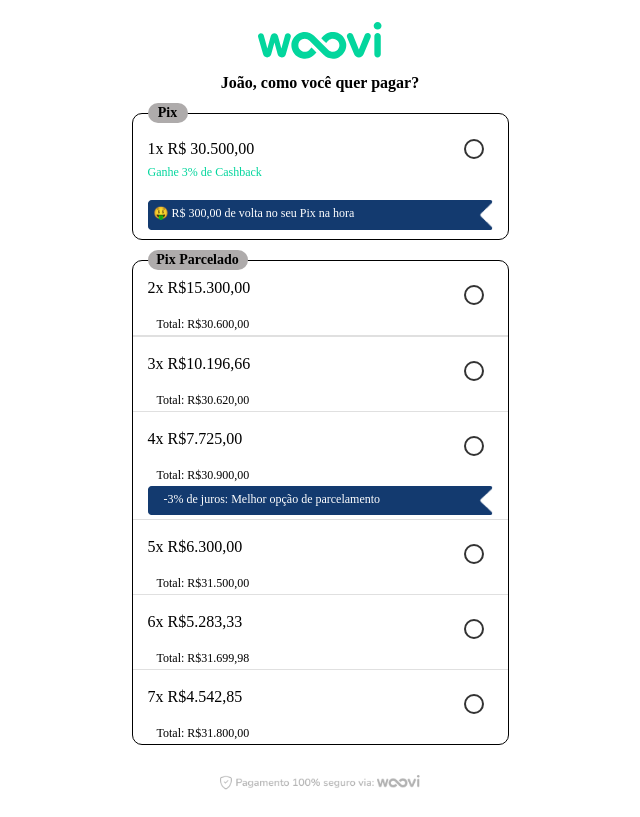
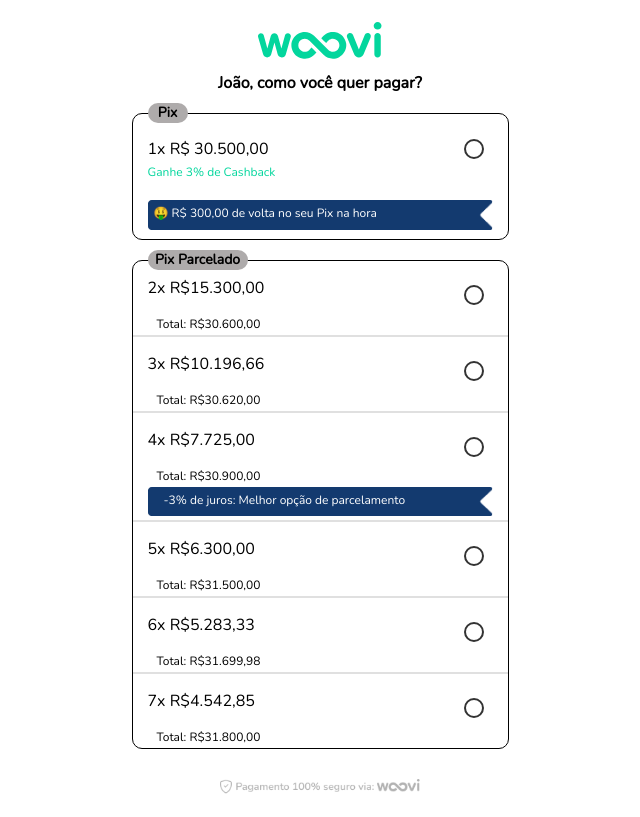
Before and after one commit to GustavEvangelista/my-first-payment-page, a React (Vite) app: page / in a window 1280 px wide. Shown: the whole page, without its empty margins (320-960 px from the left). Built offline with nearby package versions, Linux system fonts and the light colour scheme.

Commit message:
Feat and Fix: BGradio e otimizado PixParcelado

```diff
--- a/src/App.jsx
+++ b/src/App.jsx
@@ -1,12 +1,15 @@
+/* eslint-disable no-undef */
 import './App.css'
 import FirstPage from './Pages/FirstPage'
-import SecondPage from './Pages/SecondPage'
+
 
 function App() {
 
   return (
     <>
+
       <FirstPage />
+
     </>
   )
 }
--- a/src/Pages/FirstPage.jsx
+++ b/src/Pages/FirstPage.jsx
@@ -6,6 +6,7 @@
 import PixParcelado from '../assets/components/PixParcelado';
 import Footer from '../assets/components/Footer';
 import { useState } from 'react';
+
 
 const FirstPage = () => {
     // Estado para controlar qual rádio está selecionado
--- a/src/assets/components/PixParcelado.jsx
+++ b/src/assets/components/PixParcelado.jsx
@@ -4,13 +4,23 @@
 import CheckIcon from '@mui/icons-material/Check';
 import { CustomRadio, NunitoTypography } from './PixStyledComponents';
 
+const icon = (
+    <span style={{ borderRadius: '50%', width: 16, height: 16, border: '2px solid #333' }} />
+);
+const checkedIcon = (
+    <CheckIcon style={{ fill: '#fff', background: '#03D69D', borderRadius: '50%', width: 16, height: 16, border: '2px solid #03D69D' }} />
+);
 
-const icon = <span style={{ borderRadius: '50%', width: 16, height: 16, border: '2px solid #333' }} />;
-const checkedIcon = <CheckIcon style={{ fill: '#fff', background: '#03D69D', borderRadius: '50%', width: 16, height: 16, border: '2px solid #03D69D' }} />;
+const options = [
+    { id: '2x', label: '2x R$15.300,00', total: 'R$30.600,00' },
+    { id: '3x', label: '3x R$10.196,66', total: 'R$30.620,00' },
+    { id: '4x', label: '4x R$7.725,00', total: 'R$30.900,00' },
+    { id: '5x', label: '5x R$6.300,00', total: 'R$31.500,00' },
+    { id: '6x', label: '6x R$5.283,33', total: 'R$31.699,98' },
+    { id: '7x', label: '7x R$4.542,85', total: 'R$31.800,00' },
+];
 
 const PixParcelado = ({ selectedOption, handleRadioClick }) => {
-
-
     return (
         <Box
             sx={{
@@ -38,66 +48,40 @@
                 </NunitoTypography>
             </Box>
 
-            <Box sx={{ background: selectedOption === '2x' ? '#bce3d8' : 'none', }}>
-
-
-                <Box sx={{
-                    borderTopRightRadius: '10px',
-                    borderTopLeftRadius: '10px',
+            {options.map((option, index) => (
+                <Box
+                    key={option.id}
+                    sx={{
+                        background: selectedOption === option.id ? '#bce3d8' : 'none',
+                        borderTopRightRadius: index === 0 ? '10px' : '0',
+                        borderTopLeftRadius: index === 0 ? '10px' : '0',
+                        borderBottomRightRadius: index === options.length - 1 ? '10px' : '0',
+                        borderBottomLeftRadius: index === options.length - 1 ? '10px' : '0',
+                    }}
+                >
+                    <Box
+                        sx={{
                             justifyContent: 'space-between',
                             display: 'flex',
                             padding: '15px',
-                    paddingBottom: '0'
-                }}>
-
-                    <NunitoTypography>2x R$15.300,00</NunitoTypography>
+                            paddingBottom: '0',
+                        }}
+                    >
+                        <NunitoTypography>{option.label}</NunitoTypography>
 
                         <CustomRadio
-                        checked={selectedOption === '2x'}
-                        onClick={() => handleRadioClick('2x')}
-                        icon={icon}
-                        checkedIcon={checkedIcon}
-                    />
-
-                </Box>
-
-                <NunitoTypography paddingLeft={3} variant="caption">
-                    Total: R$30.600,00
-                </NunitoTypography>
-
-
-                <Divider sx={{ border: selectedOption ? '0.1px solid #03d69d' : '0.1px solid rgba(0, 0, 0, 0.12)' }} />
-
-            </Box>
-
-            <Box sx={{ display: 'flex', justifyContent: 'space-between', padding: '15px', paddingBottom: '0' }}>
-                <NunitoTypography>3x R$10.196,66</NunitoTypography>
-                <CustomRadio
-                    checked={selectedOption === '3x'}
-                    onClick={() => handleRadioClick('3x')}
+                            checked={selectedOption === option.id}
+                            onClick={() => handleRadioClick(option.id)}
                             icon={icon}
                             checkedIcon={checkedIcon}
                         />
                     </Box>
+
                     <NunitoTypography paddingLeft={3} variant="caption">
-                Total: R$30.620,00
+                        Total: {option.total}
                     </NunitoTypography>
 
-            <Divider />
-
-            <Box sx={{ display: 'flex', justifyContent: 'space-between', padding: '15px', paddingBottom: '0' }}>
-                <NunitoTypography>4x R$7.725,00</NunitoTypography>
-                <CustomRadio
-                    checked={selectedOption === '4x'}
-                    onClick={() => handleRadioClick('4x')}
-                    icon={icon}
-                    checkedIcon={checkedIcon}
-                />
-            </Box>
-            <NunitoTypography paddingLeft={3} variant="caption">
-                Total: R$30.900,00
-            </NunitoTypography>
-
+                    {index === 2 && (
                         <Box
                             sx={{
                                 position: 'relative',
@@ -106,7 +90,6 @@
                             }}
                         >
                             <img src={RectangleImg} alt="offer tag" width="100%" />
-
                             <NunitoTypography
                                 paddingLeft="25px"
                                 color="#fff"
@@ -118,50 +101,20 @@
                                 -3% de juros: Melhor opção de parcelamento
                             </NunitoTypography>
                         </Box>
-            <Divider />
+                    )}
 
-            <Box sx={{ display: 'flex', justifyContent: 'space-between', padding: '15px', paddingBottom: '0' }}>
-                <NunitoTypography>5x R$6.300,00</NunitoTypography>
-                <CustomRadio
-                    checked={selectedOption === '5x'}
-                    onClick={() => handleRadioClick('5x')}
-                    icon={icon}
-                    checkedIcon={checkedIcon}
+                    {index < options.length - 1 && (
+                        <Divider
+                            sx={{
+                                border:
+                                    selectedOption === option.id || selectedOption === options[index + 1]?.id
+                                        ? '0.1px solid #03d69d'
+                                        : '0.1px solid rgba(0, 0, 0, 0.12)',
+                            }}
                         />
+                    )}
                 </Box>
-            <NunitoTypography paddingLeft={3} variant="caption">
-                Total: R$31.500,00
-            </NunitoTypography>
-
-            <Divider />
-
-            <Box sx={{ display: 'flex', justifyContent: 'space-between', padding: '15px', paddingBottom: '0' }}>
-                <NunitoTypography>6x R$5.283,33</NunitoTypography>
-                <CustomRadio
-                    checked={selectedOption === '6x'}
-                    onClick={() => handleRadioClick('6x')}
-                    icon={icon}
-                    checkedIcon={checkedIcon}
-                />
-            </Box>
-            <NunitoTypography paddingLeft={3} variant="caption">
-                Total: R$31.699,98
-            </NunitoTypography>
-
-            <Divider />
-
-            <Box sx={{ display: 'flex', justifyContent: 'space-between', padding: '15px', paddingBottom: '0' }}>
-                <NunitoTypography>7x R$4.542,85</NunitoTypography>
-                <CustomRadio
-                    checked={selectedOption === '7x'}
-                    onClick={() => handleRadioClick('7x')}
-                    icon={icon}
-                    checkedIcon={checkedIcon}
-                />
-            </Box>
-            <NunitoTypography paddingLeft={3} variant="caption">
-                Total: R$31.800,00
-            </NunitoTypography>
+            ))}
         </Box>
     );
 };
--- a/src/assets/components/PixStyledComponents.jsx
+++ b/src/assets/components/PixStyledComponents.jsx
@@ -1,5 +1,6 @@
 import { styled } from '@mui/material/styles';
 import { Typography, Radio } from '@mui/material';
+import '@fontsource/nunito';
 
 export const NunitoTypography = styled(Typography)({
     fontFamily: 'Nunito',
```
Lines whose indentation alone changed are shown as unchanged.
